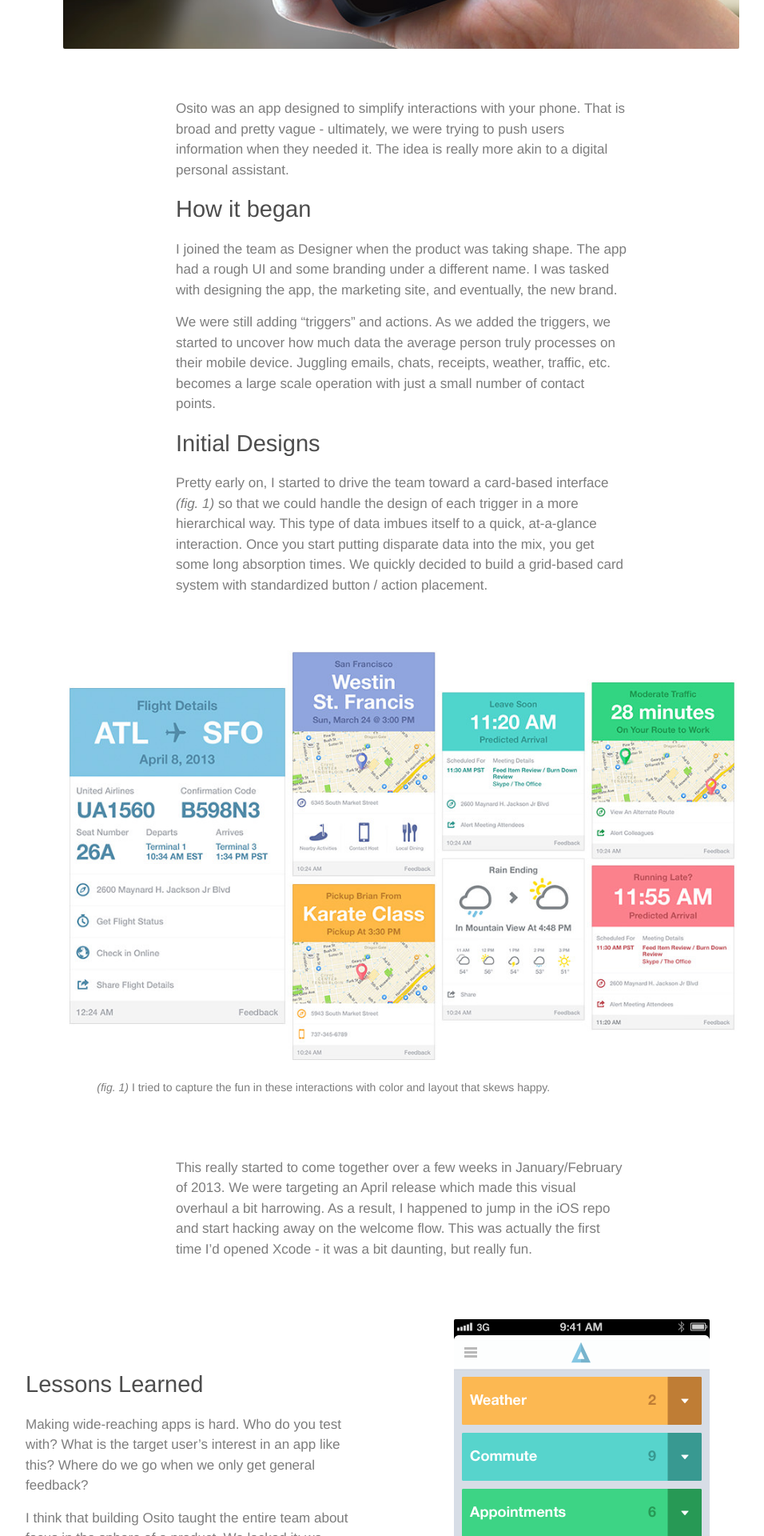
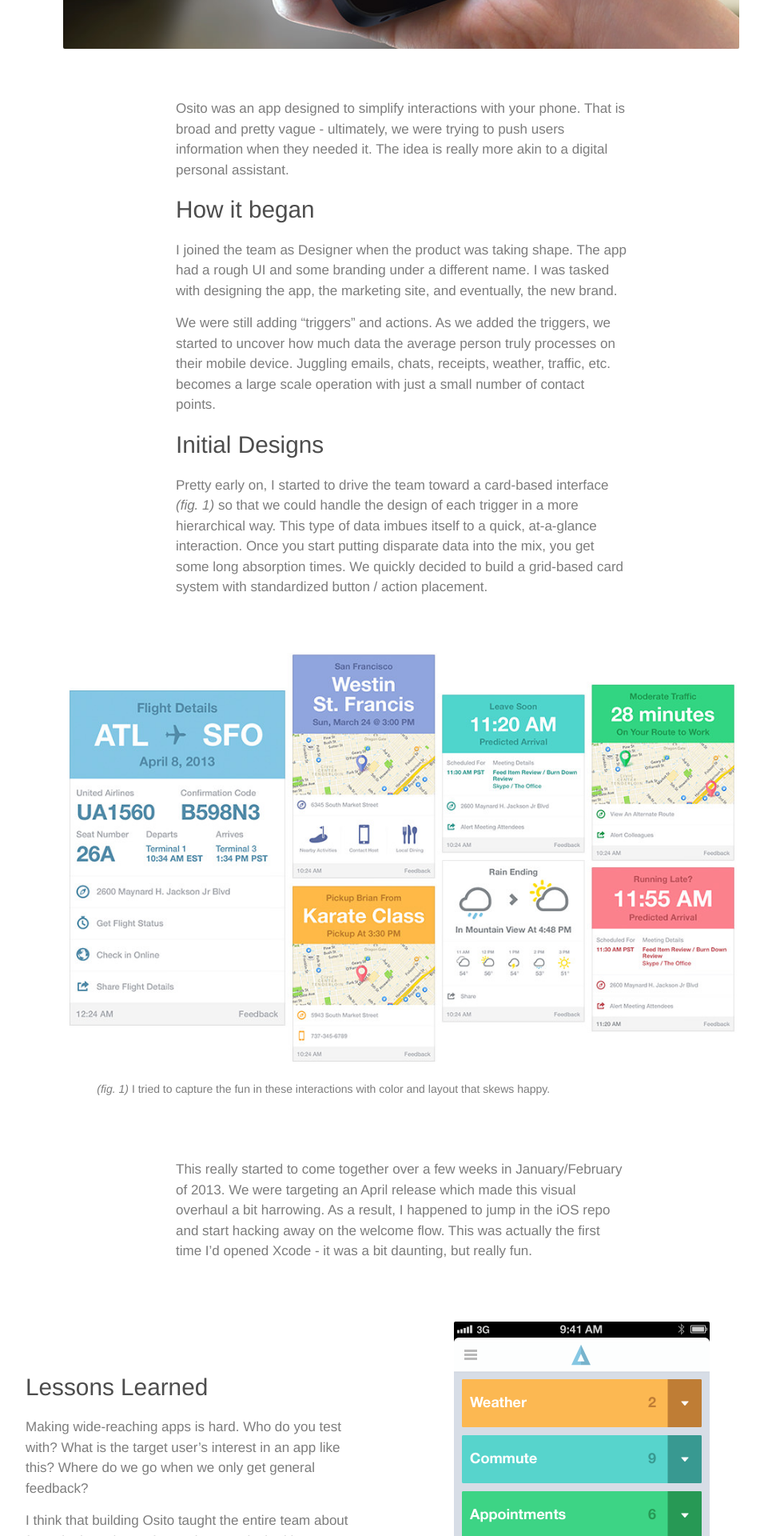
Before and after one commit to volanStudio/lucassmith.me, a Jekyll site: the page built from _posts/projects/2014-10-30-osito.markdown, in a window 1280 px wide. Shown: the part 737-2657 px from the top of the page at 80% size, without its empty margins (138-1094 px from the left). Built offline with Jekyll 4.4.1, drawn with Linux system fonts in a browser that asks for light colours; some web fonts are replaced.

Commit message:
update fonts

```diff
--- a/_sass/_base.scss
+++ b/_sass/_base.scss
@@ -81,32 +81,38 @@
 /**
  * Headings
  */
-h1, h2, h3, h4, h5, h6 {
-	font-family: $base-font-family;
-	font-weight: $base-font-weight;
+h1, h2, h3 {
+	font-family: $header-font-family;
+	font-weight: $header-font-weight;
 	line-height: $header-line-height;
 	color: $header-color;
 }
 
 h1 {
-	font-size: 40px;
+	font-size: $base-font-size * 2.25;
+}
+
+h2 {
+	font-size: $base-font-size * 1.75;
+}
+
+h3 {
+	font-size: $base-font-size * 1.5;
+}
+
+h4, h5, h6 {
+	font-family: $base-font-family;
+	font-weight: $base-font-weight;
+	line-height: $base-line-height;
 	color: $header-color;
 }
 
-h2 {
-	font-size: 29px;
-}
-
-h3 {
-	font-size: 25px;
-}
-
 h4 {
-	font-size: 21px;
+	font-size: $base-font-size * 1.25;
 }
 
 h5, h6 {
-	font-size: 17px;
+	font-size: $base-font-size;
 }
 
 @include media-query($on-palm) {
```
